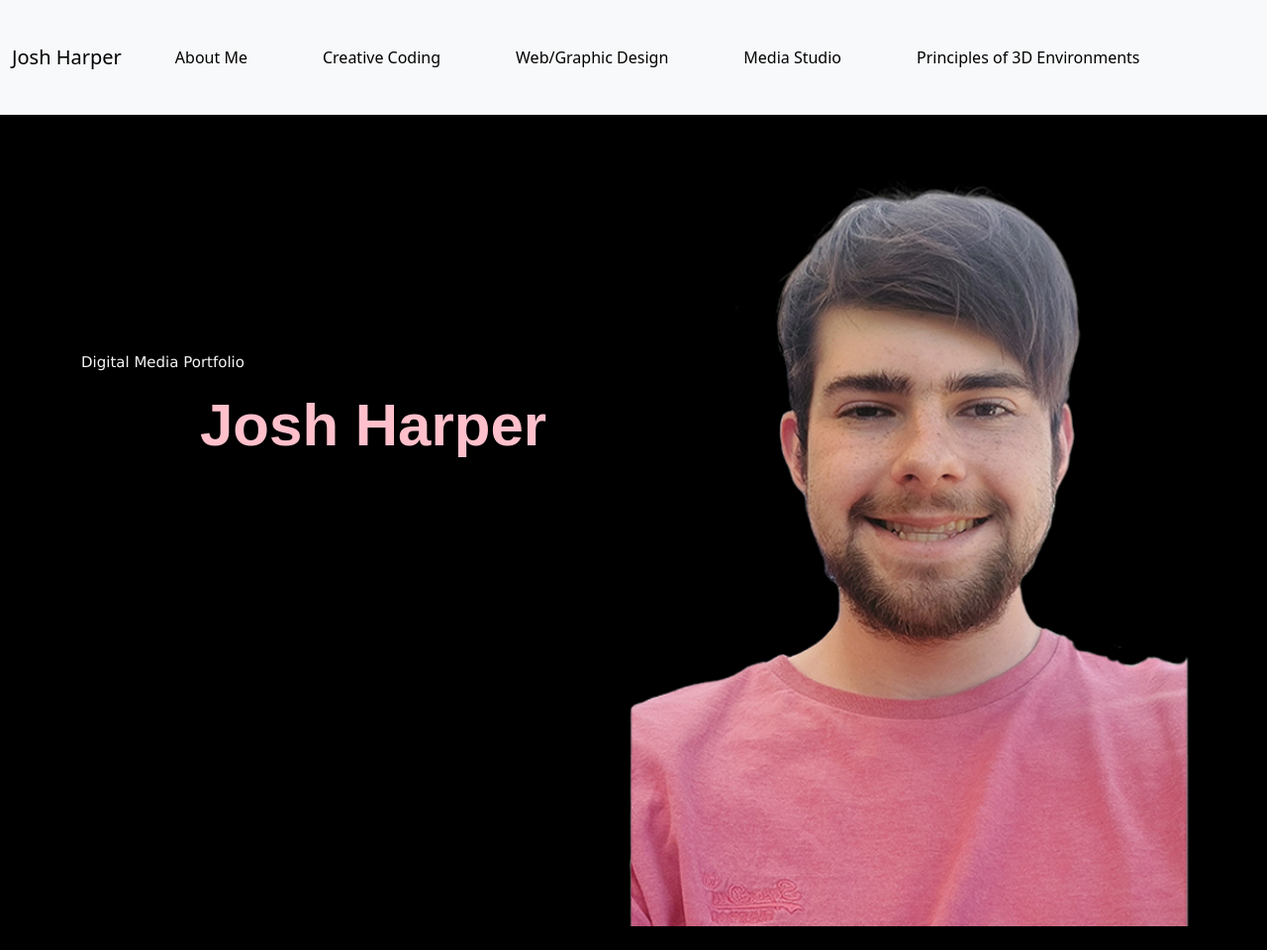
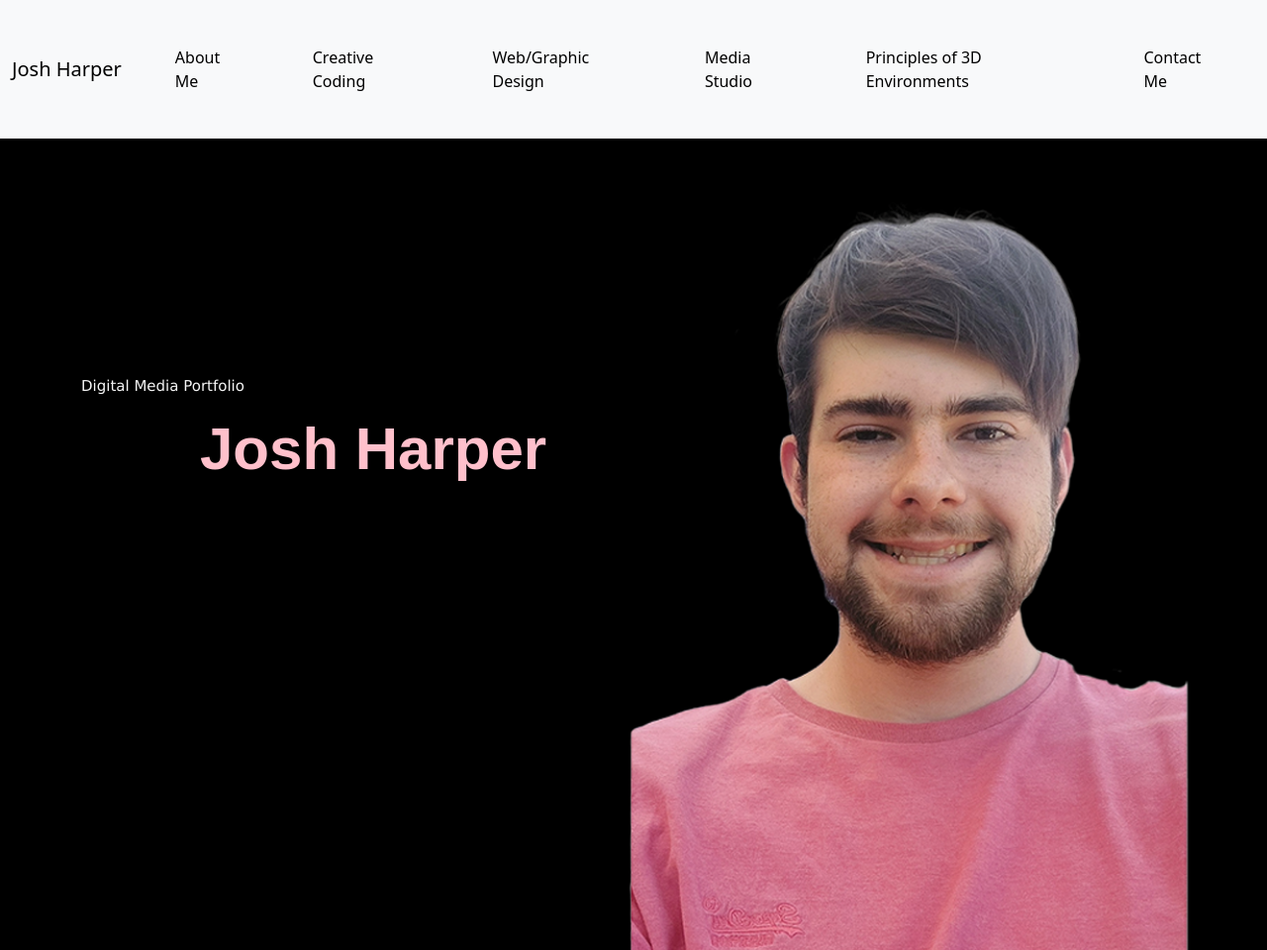
Before and after one commit to JoshHarper3/Portfolio-Website, a plain HTML site: page index.html in a window 1280 px wide. Shown: the top 960 px of the page at 99% size. Drawn offline with nearby package versions, Linux system fonts and the light colour scheme; a web font is replaced by a local one.

Commit message:
contact me nav link and section

```diff
--- a/index.html
+++ b/index.html
@@ -35,6 +35,10 @@
 
               <li class="nav-item">
                 <a class="nav-link" href="#principles_of_3D_environments">Principles of 3D Environments</a>
+              </li>
+
+              <li class="nav-item">
+                <a class="nav-link" href="#contact_me">Contact Me</a>
               </li>
 
             </ul>
@@ -267,6 +271,13 @@
 
       </section>
 
+      <section id="contact_me">
+        <h1> Contact Me</h1>
+
+
+
+      </section>
+
 
 
 
```
